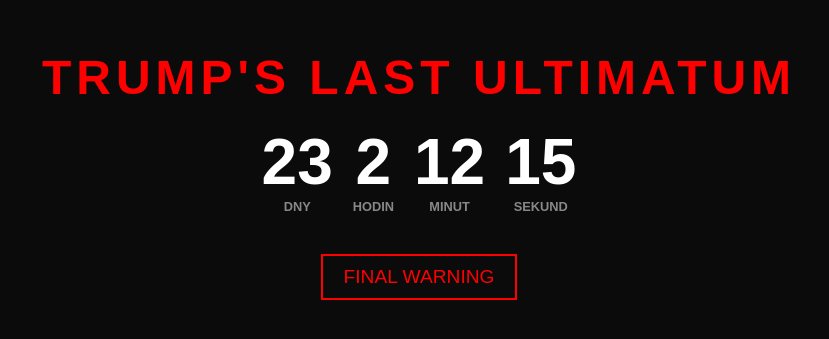
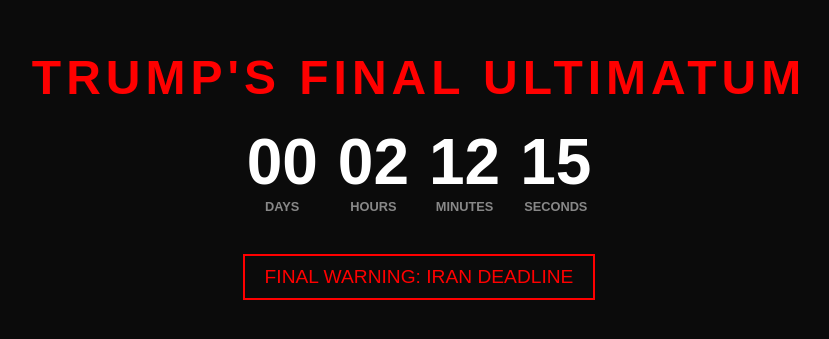
Before and after one commit to ducexxcz/trump_final_warning, a plain HTML site: page index.html in a window 1280 px wide. Shown: the part 241-580 px from the top of the page, without its empty margins (221-1050 px from the left). Drawn offline with Linux system fonts and the light colour scheme.

Commit message:
Update index.html

```diff
--- a/index.html
+++ b/index.html
@@ -1,5 +1,5 @@
 <!DOCTYPE html>
-<html lang="cs">
+<html lang="en">
 <head>
     <meta charset="UTF-8">
     <meta name="viewport" content="width=device-width, initial-scale=1.0">
@@ -62,20 +62,20 @@
 </head>
 <body>
 
-    <h1>Trump's Last Ultimatum</h1>
+    <h1>Trump's Final Ultimatum</h1>
 
     <div id="countdown">
-        <div class="time-box"><span id="days">00</span><span class="label">Dny</span></div>
-        <div class="time-box"><span id="hours">00</span><span class="label">Hodin</span></div>
-        <div class="time-box"><span id="minutes">00</span><span class="label">Minut</span></div>
-        <div class="time-box"><span id="seconds">00</span><span class="label">Sekund</span></div>
+        <div class="time-box"><span id="days">00</span><span class="label">Days</span></div>
+        <div class="time-box"><span id="hours">00</span><span class="label">Hours</span></div>
+        <div class="time-box"><span id="minutes">00</span><span class="label">Minutes</span></div>
+        <div class="time-box"><span id="seconds">00</span><span class="label">Seconds</span></div>
     </div>
 
-    <div class="warning-text">FINAL WARNING</div>
+    <div class="warning-text">FINAL WARNING: IRAN DEADLINE</div>
 
     <script>
-        // Nastavte cílové datum zde
-        const targetDate = new Date("May 1, 2026 00:00:00").getTime();
+        // Cílové datum: 7. dubna 2026, 20:00:00 ET (EDT je UTC-4)
+        const targetDate = new Date("2026-04-07T20:00:00-04:00").getTime();
 
         const timer = setInterval(function() {
             const now = new Date().getTime();
@@ -86,10 +86,10 @@
             const minutes = Math.floor((distance % (1000 * 60 * 60)) / (1000 * 60));
             const seconds = Math.floor((distance % (1000 * 60)) / 1000);
 
-            document.getElementById("days").innerHTML = days;
-            document.getElementById("hours").innerHTML = hours;
-            document.getElementById("minutes").innerHTML = minutes;
-            document.getElementById("seconds").innerHTML = seconds;
+            document.getElementById("days").innerHTML = String(days).padStart(2, '0');
+            document.getElementById("hours").innerHTML = String(hours).padStart(2, '0');
+            document.getElementById("minutes").innerHTML = String(minutes).padStart(2, '0');
+            document.getElementById("seconds").innerHTML = String(seconds).padStart(2, '0');
 
             if (distance < 0) {
                 clearInterval(timer);
```
